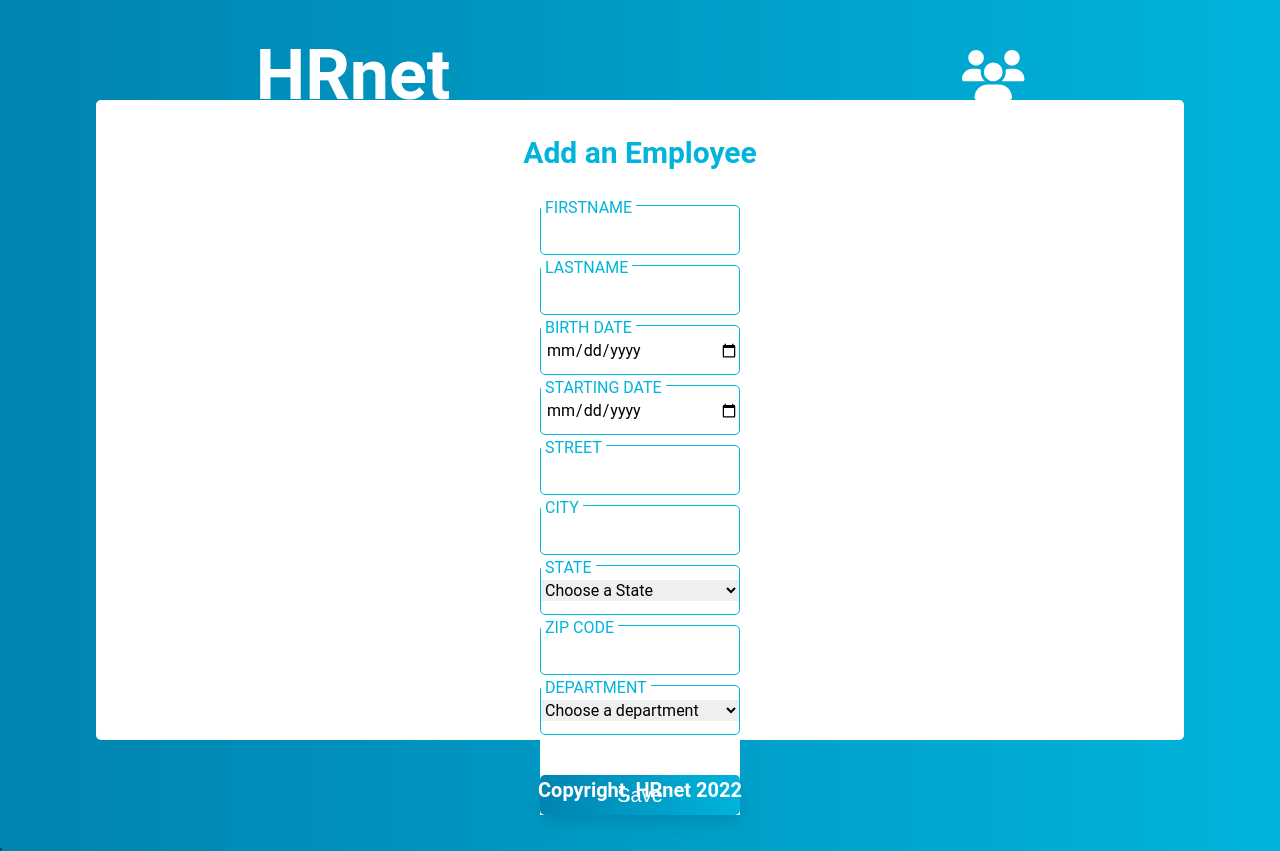
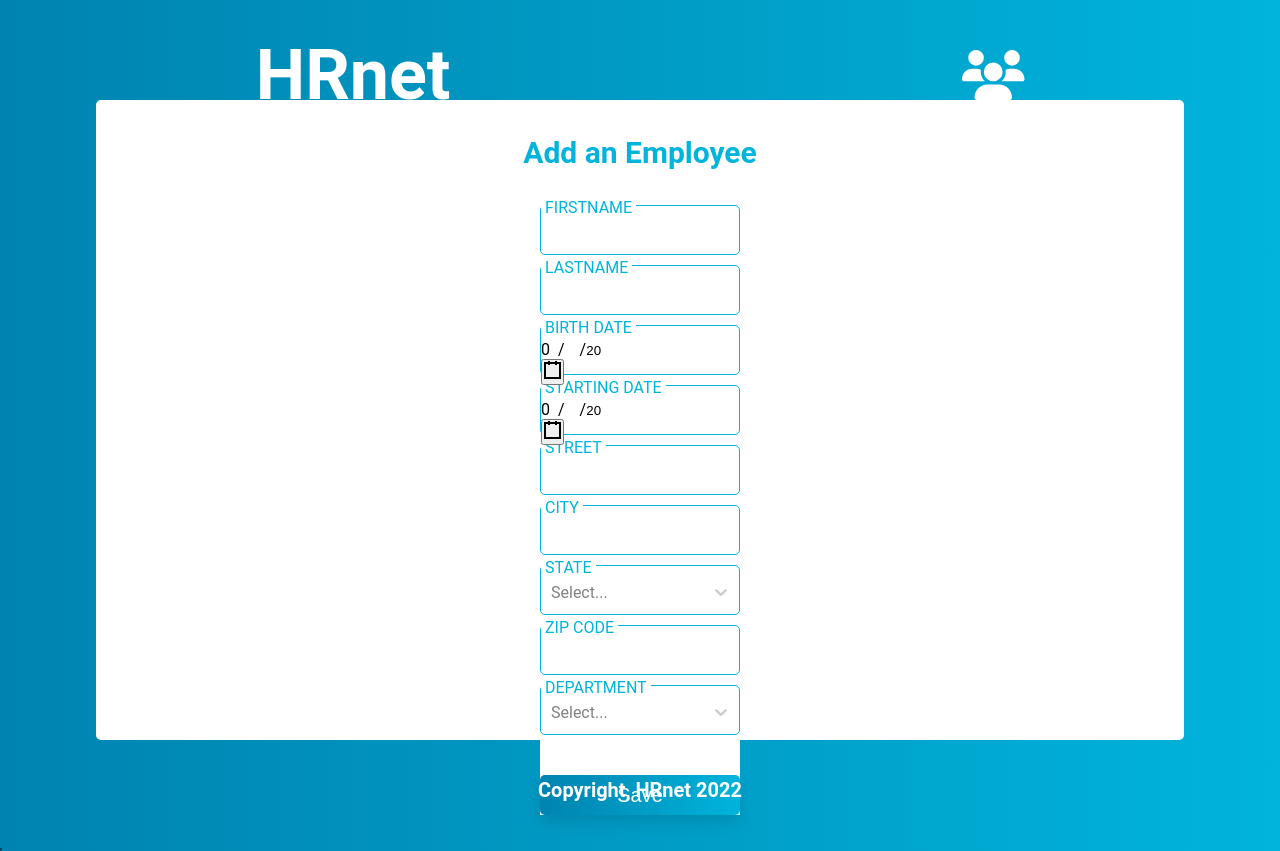
Before and after one commit to PingrisAlexis/HRnet-part1, a React (Create React App) app: page / in a window 1280 px wide. Built offline with nearby package versions, Linux system fonts and the light colour scheme.

Commit message:
add react-select + react-date-picker

```diff
--- a/src/components/employee-form/EmployeeForm.tsx
+++ b/src/components/employee-form/EmployeeForm.tsx
@@ -1,29 +1,40 @@
-import {FormEvent, FunctionComponent, useState} from 'react';
-import styles from './EmployeeForm.module.scss'
-import {IEmployee} from "../../type.d";
-import {useDispatch} from "react-redux";
-import { Dispatch } from "redux"
-import {addEmployee} from "../../store/actionCreators";
+import { FormEvent, FunctionComponent, useState } from "react";
+import styles from "./EmployeeForm.module.scss";
+import { IEmployee } from "../../type.d";
+import { useDispatch } from "react-redux";
+import { Dispatch } from "redux";
+import { addEmployee } from "../../store/actionCreators";
+import DatePicker from "react-date-picker";
+import Select  from "react-select";
+import StyleConfig from "react-select";
+import {DEPARTMENTS_OPTIONS, US_STATES_OPTIONS} from "../../utils";
 
 const EmployeeForm:FunctionComponent = () => {
-    const dispatch: Dispatch<any> = useDispatch()
+    const dispatch: Dispatch<any> = useDispatch();
 
-    const [firstName, setFirstName] = useState<string>('')
-    const [lastName, setLastName] = useState<string>('')
-    const [birthDate, setBirthDate] = useState<string>('')
-    const [startingDate, setStartingDate] = useState<string>('')
-    const [street, setStreet] = useState<string>('')
-    const [city, setCity] = useState<string>('')
-    const [selectedState, setSelectedState] = useState<string>('')
-    const [zipCode, setZipCode] = useState<string>('')
-    const [selectedDepartment, setSelectedDepartment] = useState<string>('')
+    const [firstName, setFirstName] = useState<string>('');
+    const [lastName, setLastName] = useState<string>('');
+    const [birthDate, setBirthDate] = useState<any>(maxBirthade());
+    const [startDate, setStartDate] = useState<any>(new Date());
+    const [street, setStreet] = useState<string>('');
+    const [city, setCity] = useState<string>('');
+    const [selectedState, setSelectedState] = useState<any>('');
+    const [zipCode, setZipCode] = useState<string>('');
+    const [selectedDepartment, setSelectedDepartment] = useState<any>('');
+
+    function maxBirthade () {
+        const majorityAge  = new Date();
+        majorityAge.setDate(majorityAge.getDate() - 6570);
+
+        return majorityAge;
+    }
 
     const NewEmployee: IEmployee = {
         id : Math.floor((1 + Math.random()) * 0x100000000),
         firstName,
         lastName,
-        birthDate,
-        startingDate,
+        birthDate : birthDate.toLocaleDateString("en-US"),
+        startDate : startDate.toLocaleDateString("en-US"),
         street,
         city,
         selectedState,
@@ -31,12 +42,41 @@
         selectedDepartment
     }
 
-    const addNewEmployee= (e :FormEvent) => {
+    const addNewEmployee = (e :FormEvent) => {
         e.preventDefault()
-        console.log(NewEmployee)
         dispatch(addEmployee(NewEmployee))
     }
 
+    const handleStateChange = (value:any) => {
+        setSelectedState(value.value);
+    }
+    const handleDepartmentChange = (value:any) => {
+        setSelectedDepartment(value.value);
+    }
+    const customStyles = {
+        menu: (provided:any, state:any) => ({
+            ...provided,
+            width: state.selectProps.width,
+            borderRadius: '0.5rem',
+            // border: '1px solid #ff8b67',
+            padding: 20,
+            // border: "1px solid red",
+            // boxShadow: "1px solid red",
+            border: "red",
+            // boxShadow: state.isFocused ? "1px solid red" : "1px solid red",
+            boxShadow:"red",
+            "&:hover": {
+                border: "1px solid red",
+                // boxShadow: "0px 0px 6px red"
+            }
+
+
+        }),
+        control: (base: any) => ({
+            ...base,
+            boxShadow: 'none'
+        }),
+    }
     return (
         <form className={styles.create_employee_form_container}
               action="#"
@@ -64,21 +104,35 @@
                        onChange={(e) => setLastName(e.target.value)}
                 />
             </label>
-            <label htmlFor="date-of-birth">
+            <label htmlFor="date-of-birth"
+                   className={styles.datepicker}
+            >
                 <span>BIRTH DATE</span>
-                <input type="date"
-                       id="date-of-birth"
-                       name="birth"
-                       onChange={(e) => setBirthDate(e.target.value)}
+                <DatePicker
+                    className={styles.DatePicker}
+                    calendarClassName={styles.calendar}
+                    locale={"en-US"}
+                    format={"MM/dd/y"}
+                    clearIcon={null}
+                    value={birthDate}
+                    onChange={(date:Date) => setBirthDate(date)}
+                    maxDate={maxBirthade()}
                 />
             </label>
             <label htmlFor="starting-date">
-                <span>STARTING DATE</span>
-                <input type="date"
-                       id="starting-date"
-                       name="startingDate"
-                       onChange={(e) => setStartingDate(e.target.value)}
-                />
+                <span className={styles.aze}>STARTING DATE</span>
+                <div >
+                    <DatePicker
+                        className={styles.DatePicker}
+                        calendarClassName={styles.calendar}
+                        locale={"en-US"}
+                        format={"MM/dd/y"}
+                        clearIcon={null}
+                        value={startDate}
+                        onChange={(date:Date) => setStartDate(date)}
+                        maxDate={new Date()}
+                    />
+                </div>
             </label>
             <label htmlFor="street">
                 <span>STREET</span>
@@ -98,63 +152,13 @@
             </label>
             <label htmlFor="state">
                 <span>STATE</span>
-                <select name="state"
-                        id="state"
-                        onChange={(e) => setSelectedState(e.target.value)}
-                >
-                    <option>Choose a State</option>
-                    <option>Alabama</option>
-                    <option>Alaska</option>
-                    <option>Arizona</option>
-                    <option>Arkansas</option>
-                    <option>California</option>
-                    <option>Colorado</option>
-                    <option>Connecticut</option>
-                    <option>Delaware</option>
-                    <option>District Of Columbia</option>
-                    <option>Florida</option>
-                    <option>Georgia</option>
-                    <option>Hawaii</option>
-                    <option>Idaho</option>
-                    <option>Illinois</option>
-                    <option>Indiana</option>
-                    <option>Iowa</option>
-                    <option>Kansas</option>
-                    <option>Kentucky</option>
-                    <option>Louisiana</option>
-                    <option>Maine</option>
-                    <option>Maryland</option>
-                    <option>Massachusetts</option>
-                    <option>Michigan</option>
-                    <option>Minnesota</option>
-                    <option>Mississippi</option>
-                    <option>Missouri</option>
-                    <option>Montana</option>
-                    <option>Nebraska</option>
-                    <option>Nevada</option>
-                    <option>New Hampshire</option>
-                    <option>New Jersey</option>
-                    <option>New Mexico</option>
-                    <option>New York</option>
-                    <option>North Carolina</option>
-                    <option>North Dakota</option>
-                    <option>Ohio</option>
-                    <option>Oklahoma</option>
-                    <option>Oregon</option>
-                    <option>Pennsylvania</option>
-                    <option>Rhode Island</option>
-                    <option>South Carolina</option>
-                    <option>South Dakota</option>
-                    <option>Tennessee</option>
-                    <option>Texas</option>
-                    <option>Utah</option>
-                    <option>Vermont</option>
-                    <option>Virginia</option>
-                    <option>Washington</option>
-                    <option>West Virginia</option>
-                    <option>Wisconsin</option>
-                    <option>Wyoming</option>
-                </select>
+                <Select
+                    classNamePrefix={styles.react_select}
+                    className={styles.react_select_container}
+                    defaultValue={selectedState}
+                    onChange={handleStateChange}
+                    options={US_STATES_OPTIONS}
+                />
             </label>
             <label htmlFor="zip-code">
                 <span>ZIP CODE</span>
@@ -167,19 +171,17 @@
             </label>
             <label htmlFor="department">
                 <span>DEPARTMENT</span>
-                <select name="department"
-                        id="department"
-                        onChange={(e) => setSelectedDepartment(e.target.value)}
-                >
-                    <option>Choose a department</option>
-                    <option>Sales</option>
-                    <option>Marketing</option>
-                    <option>Engineering</option>
-                    <option>Human Resources</option>
-                    <option>Legal</option>
-                </select>
+                <Select
+                    classNamePrefix={styles.react_select}
+                    className={styles.react_select_container}
+                    defaultValue={selectedDepartment}
+                    onChange={handleDepartmentChange}
+                    options={DEPARTMENTS_OPTIONS}
+                    styles={customStyles}
+                />
             </label>
-            <button type="submit">
+            <button type="submit"
+            >
                 Save
             </button>
         </form>
```
